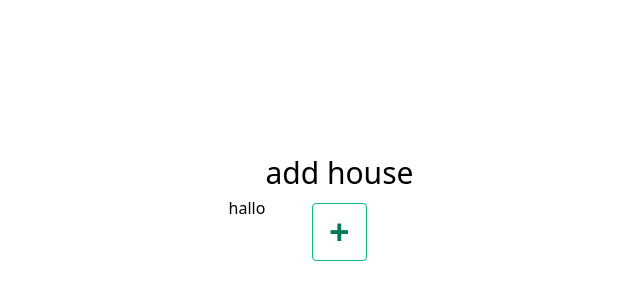
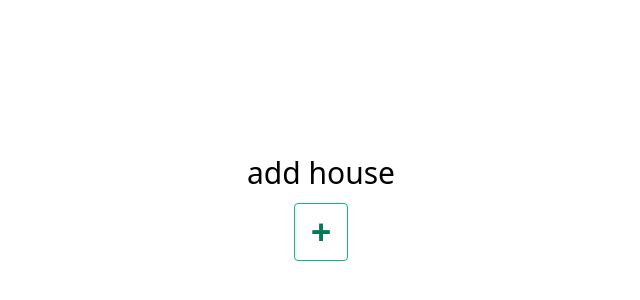
Before and after one commit to phpanhey/geo_bookmark, a React (Create React App) app in the folder frontend/: page / in a window 1280 px wide. Shown: the part 192-492 px from the top of the page, without its empty margins (319-959 px from the left). Built offline with nearby package versions, Linux system fonts and the light colour scheme.

Commit message:
hiding works

```diff
--- a/frontend/src/components/Add.js
+++ b/frontend/src/components/Add.js
@@ -1,18 +1,11 @@
 import LoadingScreen from './LoadingScreen';
+import React, { useState } from 'react';
 
 const Add = () => {
-    return (
-        <div class="flex h-screen justify-center items-center">
-            <LoadingScreen/>
-            <div class="text-center">
-                <h1 class="text-3xl">add house</h1>
-                <button onClick={handleAddClick} class="mt-3 bg-transparent hover:bg-green-500 text-green-700 font-semibold hover:text-white py-2 px-4 border border-green-500 hover:border-transparent rounded text-4xl">+</button>
-            </div>
-        </div>
-    )
-}
+    const [loading, setLoading] = useState(false);
 
     const handleAddClick = () => {
+        setLoading(true);
         if ("geolocation" in navigator) {
             navigator.geolocation.getCurrentPosition((position) => {
                 const coordinates = [position.coords.latitude, position.coords.longitude];
@@ -23,10 +16,22 @@ const handleAddClick = () => {
                 };
                 fetch('http://api.philipp-panhey.de/', requestOptions).then((response) => {
                     response.json();
+                    setLoading(false);
                     alert("done");
                 });
             });
         }
     }
 
+    return (
+        <div className="flex h-screen justify-center items-center">
+            <LoadingScreen loading={loading}/>
+            <div className="text-center">
+                <h1 className="text-3xl">add house</h1>
+                <button onClick={handleAddClick} className="mt-3 bg-transparent hover:bg-green-500 text-green-700 font-semibold hover:text-white py-2 px-4 border border-green-500 hover:border-transparent rounded text-4xl">+</button>
+            </div>
+        </div>
+    )
+}
+
 export default Add
--- a/frontend/src/components/LoadingScreen.js
+++ b/frontend/src/components/LoadingScreen.js
@@ -1,11 +1,15 @@
+import loader from '../images/loader.gif';
 
+const LoadingScreen = ({ loading }) => {
+    if (loading) {
+        return (
+            <div>
+                <img src={loader} alt="loading animation" />
+            </div>
+        )
+    }
+    return (<div></div>)
 
-const LoadingScreen = () => {
-    return (
-        <div>
-            <h1>hallo</h1>
-        </div>
-    )
 }
 
 export default LoadingScreen
```
Also changed, not shown: frontend/src/images/loader.gif (added). Lines whose indentation alone changed are shown as unchanged.
